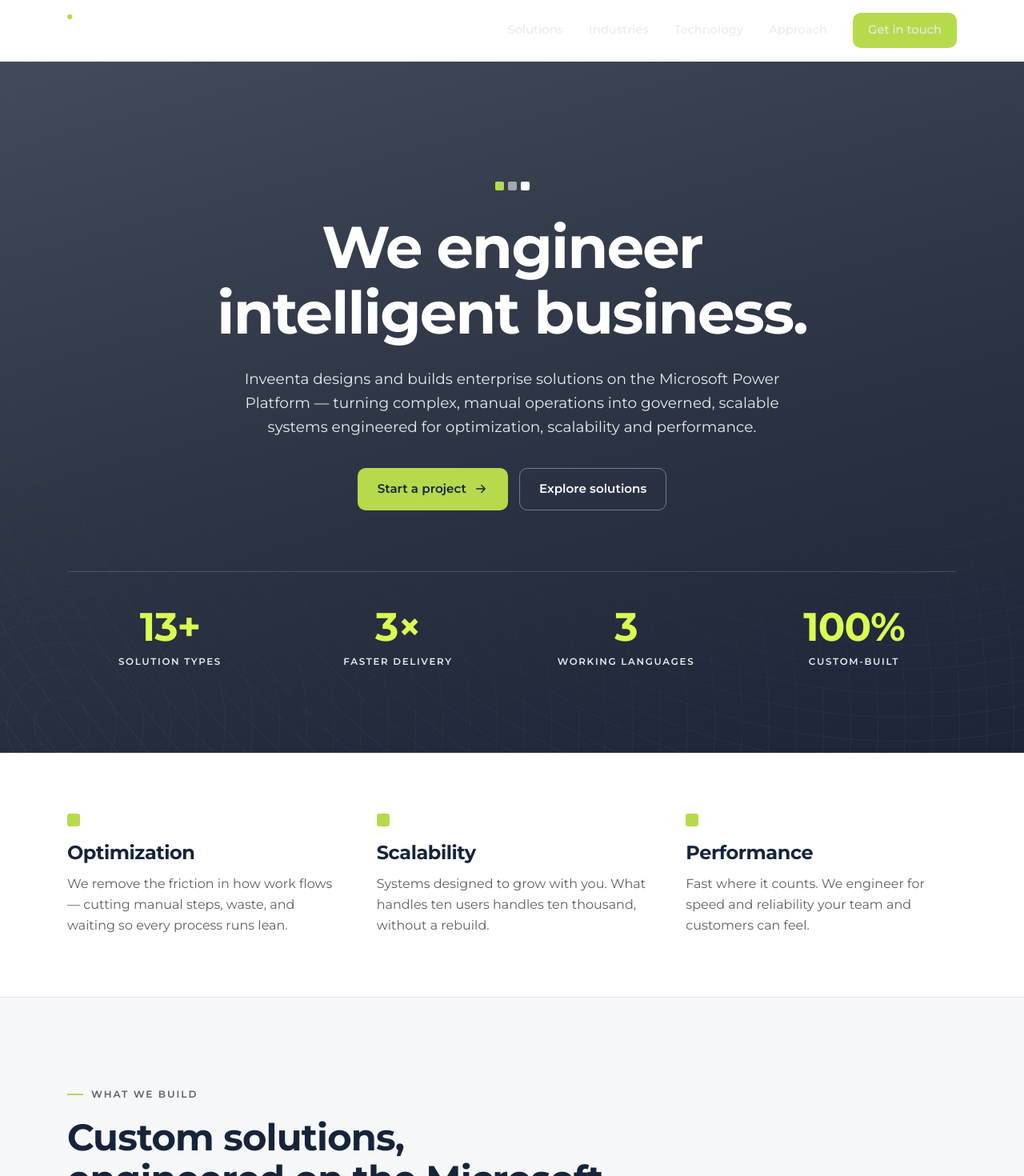
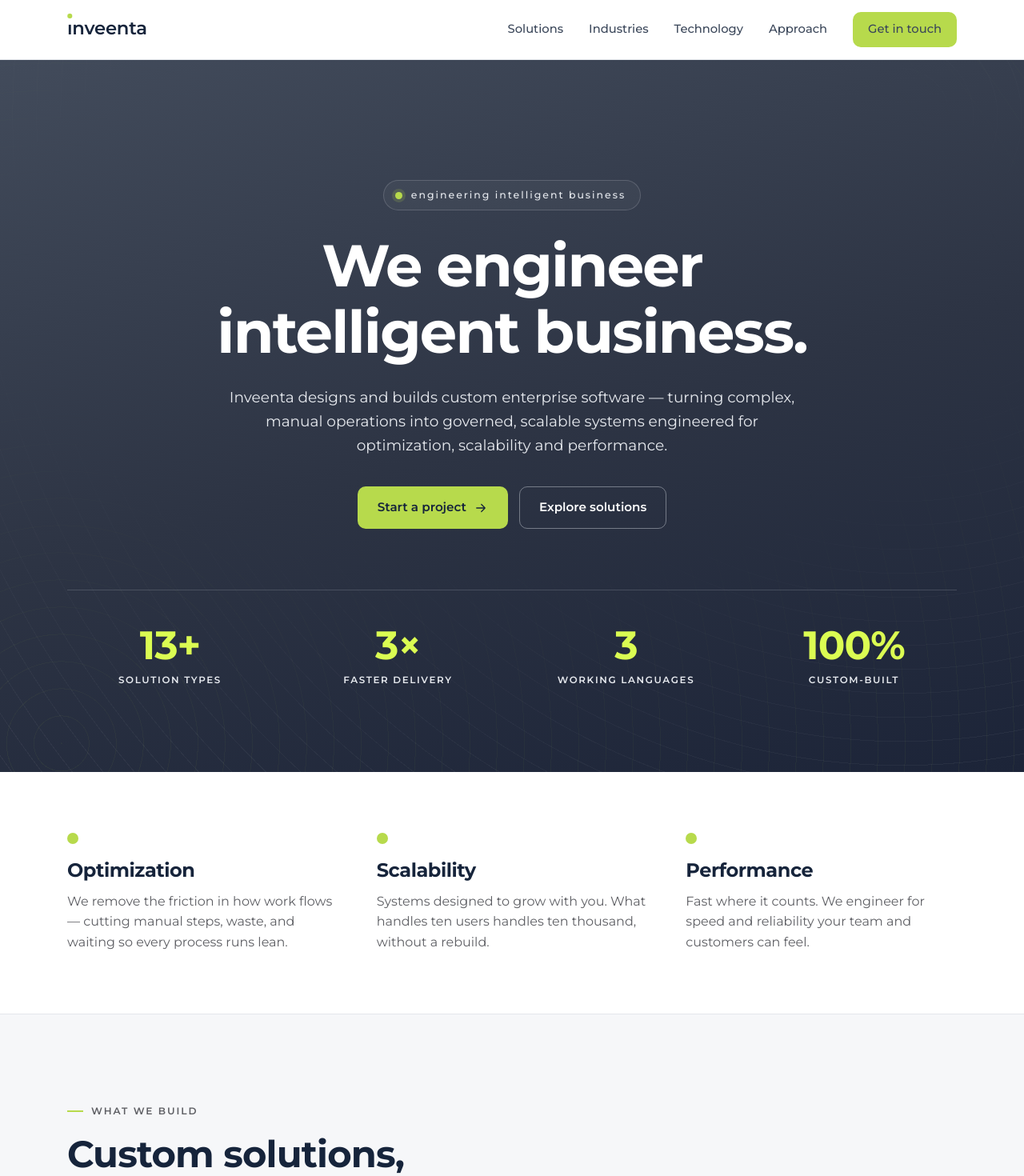
Before and after one commit to InveentaDigitalSolutions/INVWEBSITE, a React (Vite) app: page / in a window 1280 px wide. Shown: the top 1470 px of the page at 80% size. Built offline with nearby package versions, Linux system fonts and the light colour scheme.

Commit message:
Fix reveal/click reliability, always-solid readable nav, de-emphasize Power Platform, tagline kicker mark

```diff
--- a/index.html
+++ b/index.html
@@ -7,7 +7,7 @@
     <meta name="theme-color" content="#16243B" />
     <meta
       name="description"
-      content="Inveenta engineers intelligent business — enterprise solutions on the Microsoft Power Platform, built for optimization, scalability, and performance."
+      content="Inveenta engineers intelligent business — custom enterprise software built for optimization, scalability, and performance."
     />
     <link rel="preconnect" href="https://fonts.googleapis.com" />
     <link rel="preconnect" href="https://fonts.gstatic.com" crossorigin />
--- a/src/App.css
+++ b/src/App.css
@@ -73,21 +73,21 @@
   border-bottom: 1px solid transparent;
 }
 
-.nav--top {
-  background: transparent;
+.nav--solid {
+  background: rgba(255, 255, 255, 0.92);
+  backdrop-filter: saturate(180%) blur(12px);
+  border-bottom-color: var(--line);
 }
 
-.nav--solid {
-  background: rgba(255, 255, 255, 0.88);
-  backdrop-filter: saturate(180%) blur(12px);
-  border-bottom-color: var(--line);
+.nav--scrolled {
+  box-shadow: 0 6px 20px -16px rgba(22, 36, 59, 0.5);
 }
 
 .nav__inner {
   display: flex;
   align-items: center;
   justify-content: space-between;
-  height: 76px;
+  height: 74px;
 }
 
 .nav__links {
@@ -103,24 +103,12 @@
   transition: color 0.15s ease;
 }
 
-.nav--top .nav__links a {
-  color: var(--mist);
-}
-
 .nav__links a:hover {
   color: var(--navy);
 }
 
-.nav--top .nav__links a:hover {
-  color: var(--white);
-}
-
 .nav__cta {
   padding: 9px 18px;
-}
-
-.nav--top .nav__cta {
-  color: var(--navy);
 }
 
 .nav__toggle {
@@ -137,10 +125,6 @@
   height: 2px;
   border-radius: 2px;
   background: var(--navy);
-}
-
-.nav--top .nav__toggle span {
-  background: var(--white);
 }
 
 /* ---------- Hero (topographic gradient) ---------- */
@@ -178,8 +162,28 @@
   text-align: center;
 }
 
-.hero__motif {
-  margin-bottom: 30px;
+.hero__kicker {
+  display: inline-flex;
+  align-items: center;
+  gap: 11px;
+  margin-bottom: 28px;
+  padding: 8px 18px 8px 14px;
+  border-radius: 999px;
+  border: 1px solid rgba(231, 234, 239, 0.18);
+  background: rgba(255, 255, 255, 0.04);
+  font-size: 0.78rem;
+  font-weight: 500;
+  letter-spacing: 0.16em;
+  text-transform: lowercase;
+  color: var(--mist);
+}
+
+.hero__kicker-dot {
+  width: 9px;
+  height: 9px;
+  border-radius: 50%;
+  background: var(--green);
+  box-shadow: 0 0 0 4px rgba(183, 218, 76, 0.16);
 }
 
 .hero__title {
@@ -241,9 +245,9 @@
 
 .pillar__mark {
   display: block;
-  width: 16px;
-  height: 16px;
-  border-radius: 3px;
+  width: 14px;
+  height: 14px;
+  border-radius: 50%;
   background: var(--green);
   margin-bottom: 20px;
 }
--- a/src/components/Footer.tsx
+++ b/src/components/Footer.tsx
@@ -1,6 +1,5 @@
 import { company, nav } from "../data";
 import Logo from "./Logo";
-import Motif from "./Motif";
 
 export default function Footer() {
   const year = 2026;
@@ -11,7 +10,6 @@ export default function Footer() {
           <a href="#top" aria-label="inveenta home">
             <Logo size="lg" variant="light" withTagline />
           </a>
-          <Motif className="footer__motif" />
         </div>
 
         <nav className="footer__links" aria-label="Footer">
--- a/src/components/Hero.tsx
+++ b/src/components/Hero.tsx
@@ -1,13 +1,15 @@
 import { stats } from "../data";
 import Icon from "./Icon";
-import Motif from "./Motif";
 
 export default function Hero() {
   return (
     <section className="hero on-dark" id="top">
       <div className="hero__texture" aria-hidden="true" />
       <div className="container hero__inner">
-        <Motif className="hero__motif" />
+        <span className="hero__kicker">
+          <span className="hero__kicker-dot" aria-hidden="true" />
+          engineering intelligent business
+        </span>
 
         <h1 className="hero__title">
           We engineer
@@ -16,9 +18,9 @@ export default function Hero() {
         </h1>
 
         <p className="hero__lead">
-          Inveenta designs and builds enterprise solutions on the Microsoft Power Platform — turning
-          complex, manual operations into governed, scalable systems engineered for optimization,
-          scalability and performance.
+          Inveenta designs and builds custom enterprise software — turning complex, manual
+          operations into governed, scalable systems engineered for optimization, scalability and
+          performance.
         </p>
 
         <div className="hero__actions">
--- a/src/components/Motif.tsx
+++ /dev/null
@@ -1,10 +0,0 @@
-// Three-square brand motif — fixed order green · navy · white.
-export default function Motif({ className }: { className?: string }) {
-  return (
-    <span className={`motif ${className ?? ""}`} aria-hidden="true">
-      <span />
-      <span />
-      <span />
-    </span>
-  );
-}
--- a/src/components/Navbar.tsx
+++ b/src/components/Navbar.tsx
@@ -13,14 +13,12 @@ export default function Navbar() {
     return () => window.removeEventListener("scroll", onScroll);
   }, []);
 
-  // Transparent over the dark hero; solid white once scrolled or the menu is open.
-  const solid = scrolled || open;
-
+  // Always solid white for guaranteed readability; gains a shadow on scroll.
   return (
-    <header className={`nav ${solid ? "nav--solid" : "nav--top on-dark"}`}>
+    <header className={`nav nav--solid ${scrolled ? "nav--scrolled" : ""}`}>
       <div className="container nav__inner">
         <a href="#top" className="nav__brand" onClick={() => setOpen(false)} aria-label="inveenta home">
-          <Logo size="sm" variant={solid ? "dark" : "light"} />
+          <Logo size="sm" variant="dark" />
         </a>
 
         <nav className={`nav__links ${open ? "is-open" : ""}`}>
--- a/src/components/Solutions.tsx
+++ b/src/components/Solutions.tsx
@@ -10,7 +10,7 @@ export default function Solutions() {
       <div className="container">
         <div className="section-head">
           <span className="eyebrow">What we build</span>
-          <h2>Custom solutions, engineered on the Microsoft Power Platform.</h2>
+          <h2>Custom solutions, engineered end to end.</h2>
           <p>
             Thirteen solution types, one approach: governed, scalable systems built around your real
             workflows — never off-the-shelf. Select any solution to go deeper.
@@ -23,7 +23,7 @@ export default function Solutions() {
             return (
               <article
                 key={s.title}
-                className={`solution-card reveal ${isOpen ? "is-open" : ""}`}
+                className={`solution-card ${isOpen ? "is-open" : ""}`}
               >
                 <button
                   className="solution-card__head"
--- a/src/components/Technologies.tsx
+++ b/src/components/Technologies.tsx
@@ -8,9 +8,8 @@ export default function Technologies() {
           <span className="eyebrow">Technology</span>
           <h2>The stack behind every build.</h2>
           <p>
-            Deep, deliberate expertise across the Microsoft Power Platform and the enterprise systems
-            and clouds around it — so the right technology is chosen for the job, not the other way
-            around.
+            Deep, deliberate expertise across the platforms, clouds and tools we build on — so the
+            right technology is chosen for the job, not the other way around.
           </p>
         </div>
 
--- a/src/data.ts
+++ b/src/data.ts
@@ -280,7 +280,7 @@ export type Tech = { name: string; logo: string };
 
 export const techGroups: { group: string; items: Tech[] }[] = [
   {
-    group: "Microsoft Power Platform",
+    group: "Power Platform",
     items: [
       { name: "Power Platform", logo: "powerplatform" },
       { name: "Power Apps", logo: "powerapps" },
--- a/src/index.css
+++ b/src/index.css
@@ -154,16 +154,17 @@ button {
   color: var(--mist);
 }
 
-/* Three-square motif — fixed order green · navy · white */
+/* Brand dot motif — three dots, fixed order green · navy · white */
 .motif {
   display: inline-flex;
-  gap: 5px;
+  align-items: center;
+  gap: 7px;
 }
 
 .motif span {
   width: 11px;
   height: 11px;
-  border-radius: 2px;
+  border-radius: 50%;
 }
 
 .motif span:nth-child(1) {
@@ -255,14 +256,15 @@ button {
   color: var(--mist);
 }
 
-/* Scroll-reveal */
-.reveal {
+/* Scroll-reveal — only hides once JS marks the doc ready, so content is
+   never stranded invisible if the observer doesn't run. */
+.reveal-ready .reveal {
   opacity: 0;
   transform: translateY(16px);
   transition: opacity 0.6s ease, transform 0.6s ease;
 }
 
-.reveal.is-in {
+.reveal-ready .reveal.is-in {
   opacity: 1;
   transform: none;
 }
@@ -277,11 +279,10 @@ button {
   html {
     scroll-behavior: auto;
   }
-  *,
-  .reveal {
+  * {
     transition: none !important;
   }
-  .reveal {
+  .reveal-ready .reveal {
     opacity: 1;
     transform: none;
   }
```
Also changed, not shown: src/useReveal.ts (+28 -5 lines).
